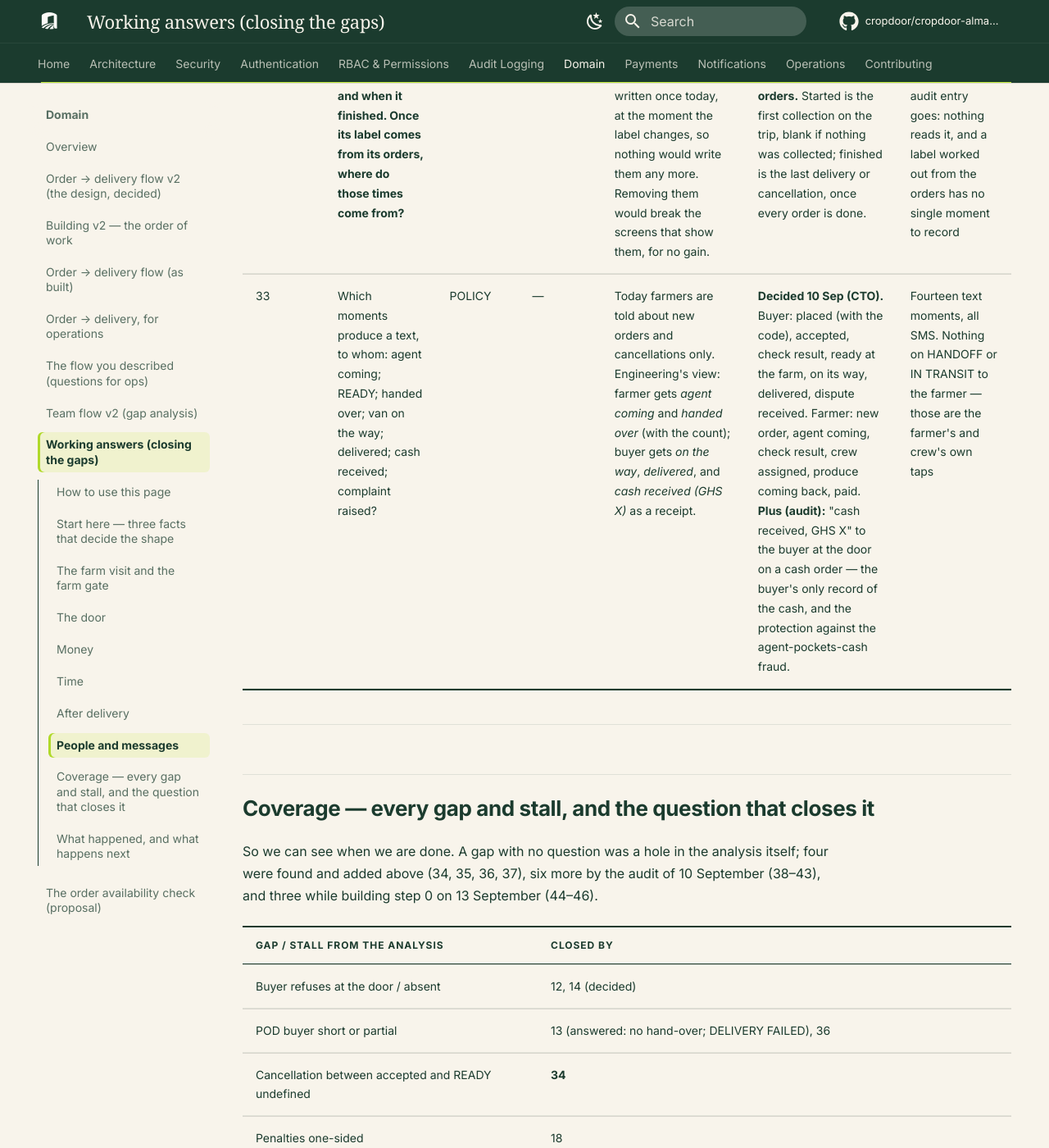
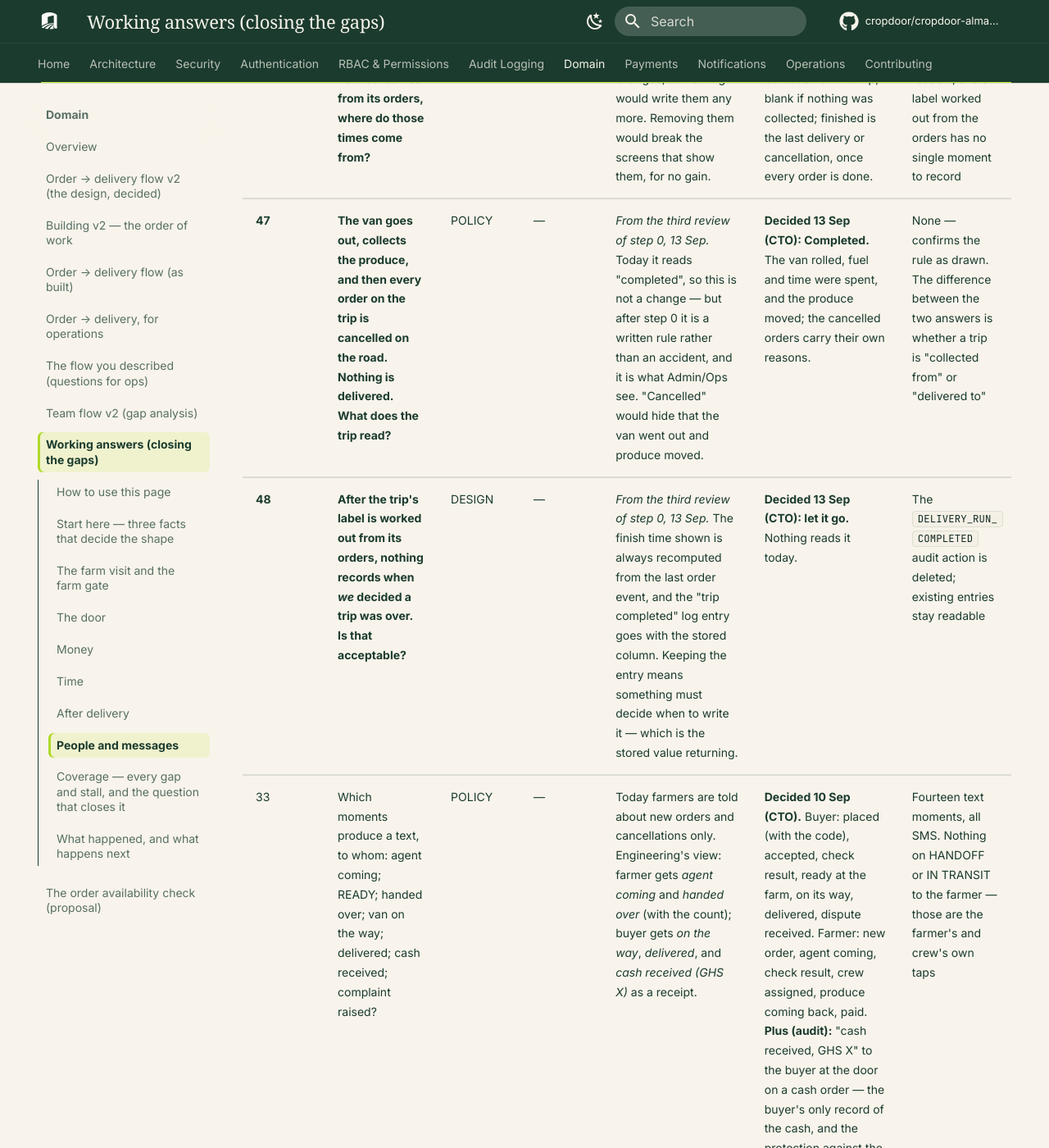
Before and after one commit to cropdoor/cropdoor-almanac, an MkDocs documentation site: the page built from docs/domain/order-delivery-flow-v2-working-answers.md, in a window 1280 px wide and 1400 px high, scrolled down 19568 px. Shown: the whole window at 82% size. Built offline with MkDocs 1.6.1 and Material for MkDocs 9.7.7, drawn with Linux system fonts in a browser that asks for light colours; some web fonts are replaced; comment, search, counter and statistics services are not loaded; some of the changed text lies outside the part shown.

Commit message:
docs(domain): a van that collected and delivered nothing still reads Completed
The third review of step 0 raised two more questions the flow had not
asked, and the CTO decided both on 13 September. They are questions 47
and 48, recorded like the rest.

A trip where the van collected the produce and then had every order
cancelled on the road reads Completed. Today's system says the same, so
nothing changes — but after step 0 it is a rule rather than an accident.
The van rolled, fuel and time were spent, and the produce moved; calling
that Cancelled would hide all of it, and the cancelled orders carry their
own reasons. The difference between the two answers is whether a trip is
the thing collected from or the thing delivered to.

Nothing will record the moment CropDoor decides a trip is over. The
finish time shown is always the last order event on the trip, and the
"trip completed" log entry goes with the stored column. Keeping that
entry would mean something has to decide when to write it, which is the
stored value coming back. Nothing reads it today.

The trip table also now separates the two kinds of reopening, which the
word "finished" had blurred: a completed trip that takes a new order
reads In progress, while a called-off one reads Planned, because that van
still has not been anywhere.

```diff
--- a/docs/domain/order-delivery-flow-v2-working-answers.md
+++ b/docs/domain/order-delivery-flow-v2-working-answers.md
@@ -22,7 +22,7 @@ And by **what it hangs on** — the three shape questions from the analysis. The
 
 **S3 in plain words, and the answer.** The team's flow has two taps at the farm gate, moments apart: the farmer hands over (HANDOFF, step 6), then the delivery agent marks IN TRANSIT (step 7). Engineering asked whether the second tap could be dropped, since the platform knows the van's trip and could show "on its way" by itself. Operations' answer: keep both, because they mean different things from different people. The farmer's HANDOFF is the farmer saying the produce left their hands. The delivery agent's IN TRANSIT is the crew saying *we have it* — for the buyer, the goods are coming; for Admin/Ops, the goods are confirmed in our hands. A handoff with no IN TRANSIT after it is therefore worth a look, not a stale screen.
 
-**Every question on this page is now decided** (10 September; 44 to 46, which came up while building step 0, on 13 September). The flow they add up to is drawn on [The flow, v2](order-delivery-flow-v2.md). This page stays as the record of each answer and the reasoning behind it.
+**Every question on this page is now decided** (10 September; 44 to 48, which came up while building step 0, on 13 September). The flow they add up to is drawn on [The flow, v2](order-delivery-flow-v2.md). This page stays as the record of each answer and the reasoning behind it.
 
 **Where engineering had a view, it is pre-filled in the "engineering's view" column** — so each answer could react to a proposal rather than start from blank. That column is history: where it disagrees with the Answer column, the Answer stands (question 15, for instance).
 
@@ -126,13 +126,15 @@ These are FACT questions. Ops can answer them in a sentence each, and the answer
 | **44** | **A van trip whose every order was cancelled before the van collected anything. What does Admin/Ops' list call it?** | POLICY | — | *From building step 0, 13 Sep.* Today the trip stays "planned" for ever: nothing can move it on, so Admin/Ops see a trip that looks still to come and never will be. "Completed" would read as if the van had done the job. | **Decided 13 Sep (CTO): Cancelled** — the trip was called off before it started. | A trip reads Cancelled when every order on it is cancelled and none was collected. The trip filter selects them |
 | **45** | **A finished trip gets a new order for the same day, zone and crew. What does it read?** | DESIGN | — | *From building step 0, 13 Sep.* There is one trip per day, zone and crew, so the order joins the finished one. Today it jumps back to "planned", which is untrue: the van has already delivered on it. | **Decided 13 Sep (CTO): In progress.** A trip that started with two orders, one delivered and one still waiting, already reads In progress; a reopened trip in the same state reads the same. | None beyond the label |
 | **46** | **A trip shows when it started and when it finished. Once its label comes from its orders, where do those times come from?** | DESIGN | — | *From building step 0, 13 Sep.* Each is written once today, at the moment the label changes, so nothing would write them any more. Removing them would break the screens that show them, for no gain. | **Decided 13 Sep (CTO): worked out from the orders.** Started is the first collection on the trip, blank if nothing was collected; finished is the last delivery or cancellation, once every order is done. | The "trip completed" audit entry goes: nothing reads it, and a label worked out from the orders has no single moment to record |
+| **47** | **The van goes out, collects the produce, and then every order on the trip is cancelled on the road. Nothing is delivered. What does the trip read?** | POLICY | — | *From the third review of step 0, 13 Sep.* Today it reads "completed", so this is not a change — but after step 0 it is a written rule rather than an accident, and it is what Admin/Ops see. "Cancelled" would hide that the van went out and produce moved. | **Decided 13 Sep (CTO): Completed.** The van rolled, fuel and time were spent, and the produce moved; the cancelled orders carry their own reasons. | None — confirms the rule as drawn. The difference between the two answers is whether a trip is "collected from" or "delivered to" |
+| **48** | **After the trip's label is worked out from its orders, nothing records when *we* decided a trip was over. Is that acceptable?** | DESIGN | — | *From the third review of step 0, 13 Sep.* The finish time shown is always recomputed from the last order event, and the "trip completed" log entry goes with the stored column. Keeping the entry means something must decide when to write it — which is the stored value returning. | **Decided 13 Sep (CTO): let it go.** Nothing reads it today. | The `DELIVERY_RUN_COMPLETED` audit action is deleted; existing entries stay readable |
 | 33 | Which moments produce a text, to whom: agent coming; READY; handed over; van on the way; delivered; cash received; complaint raised? | POLICY | — | Today farmers are told about new orders and cancellations only. Engineering's view: farmer gets *agent coming* and *handed over* (with the count); buyer gets *on the way*, *delivered*, and *cash received (GHS X)* as a receipt. | **Decided 10 Sep (CTO).** Buyer: placed (with the code), accepted, check result, ready at the farm, on its way, delivered, dispute received. Farmer: new order, agent coming, check result, crew assigned, produce coming back, paid. **Plus (audit):** "cash received, GHS X" to the buyer at the door on a cash order — the buyer's only record of the cash, and the protection against the agent-pockets-cash fraud. | Fourteen text moments, all SMS. Nothing on HANDOFF or IN TRANSIT to the farmer — those are the farmer's and crew's own taps |
 
 ---
 
 ## Coverage — every gap and stall, and the question that closes it
 
-So we can see when we are done. A gap with no question was a hole in the analysis itself; four were found and added above (34, 35, 36, 37), six more by the audit of 10 September (38–43), and three while building step 0 on 13 September (44–46).
+So we can see when we are done. A gap with no question was a hole in the analysis itself; four were found and added above (34, 35, 36, 37), six more by the audit of 10 September (38–43), and five while building step 0 on 13 September (44–48).
 
 | Gap / stall from the analysis | Closed by |
 | --- | --- |
@@ -157,7 +159,7 @@ So we can see when we are done. A gap with no question was a hole in the analysi
 | Gateway fee on free cancellations | **42** |
 | Cancelled stock back on the shelf | **43** |
 | Who assigns the crew (passive in the flow) | **37** |
-| A van trip nothing can ever move on | **44**, 45, 46 (decided) |
+| A van trip nothing can ever move on | **44**, 45, 46, 47, 48 (decided) |
 | Availability is per listing | 5 (decided: the check never writes to the listing; each order's own check protects its buyer) |
 | Dispute on a POD order | 23 (decided: mobile money to the buyer) |
 | Cancel/accept race | 28 |
```
Also changed, not shown: docs/domain/order-delivery-flow-v2.md (+3 -3 lines).
